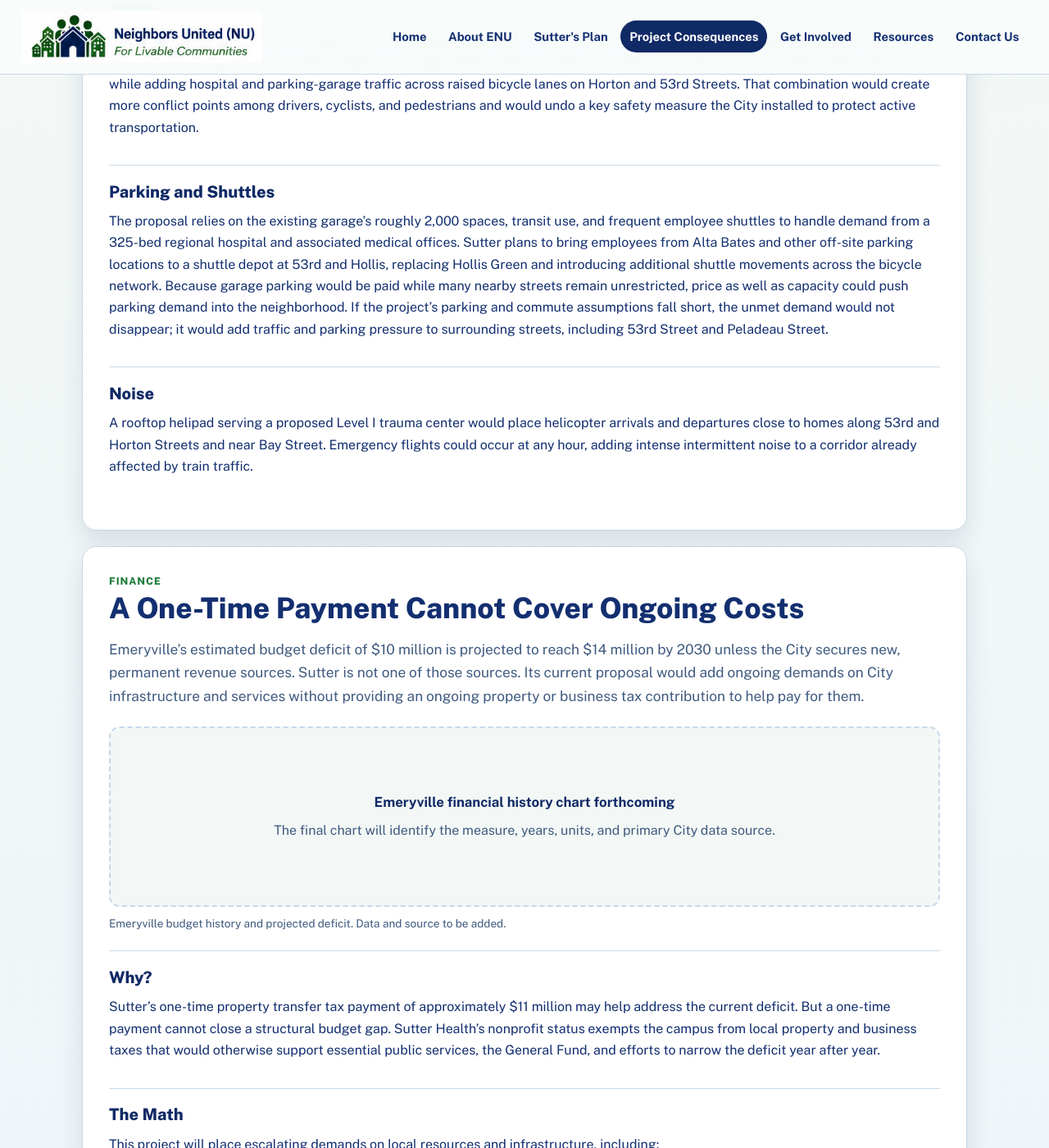
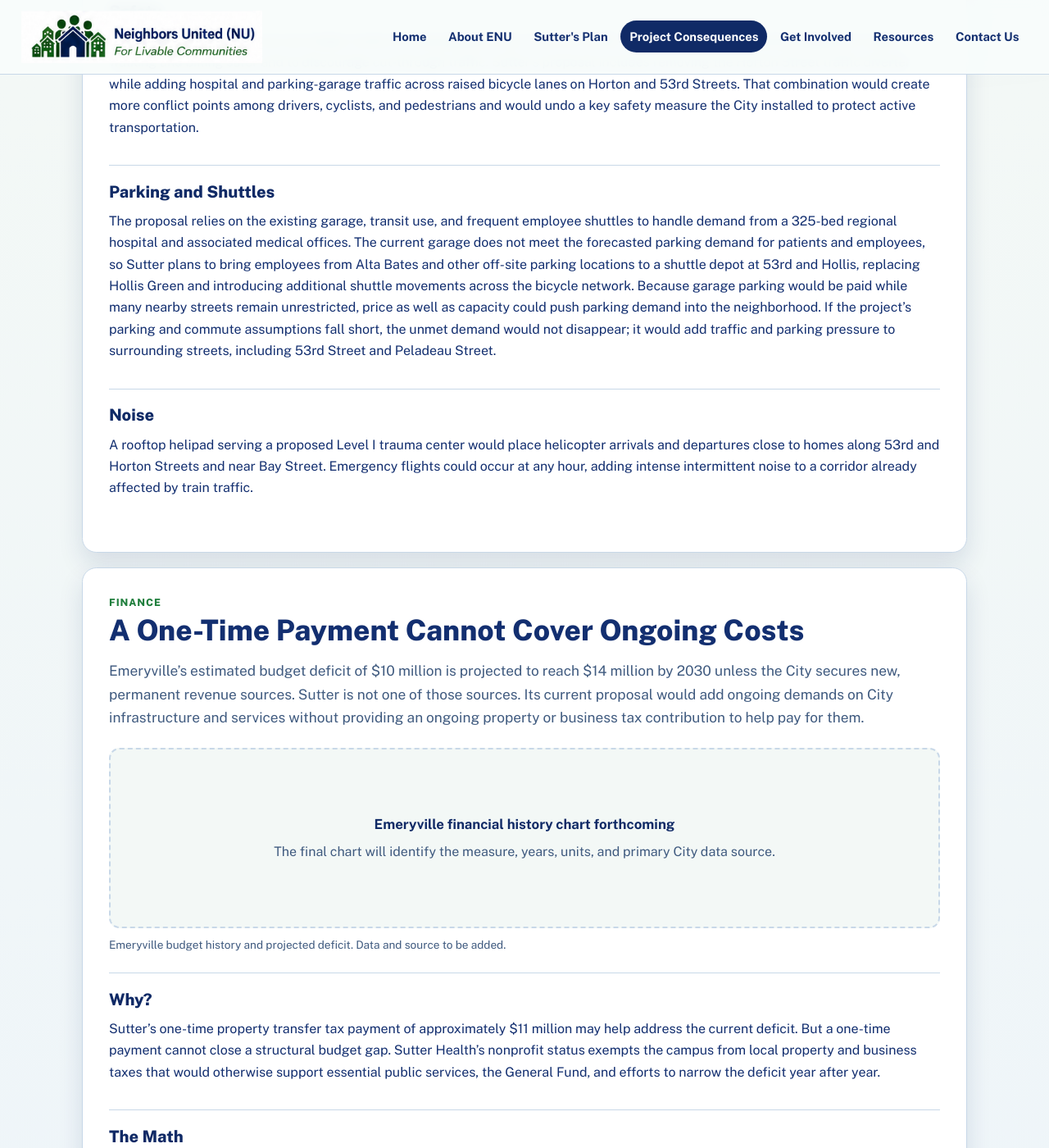
Before and after one commit to kcmasterpiece/neighbors-united, a Jekyll site: the page built from project-consequences.md, in a window 1280 px wide and 1400 px high, scrolled down 1503 px. Shown: the whole window at 82% size. Built offline with Jekyll 4.4.1, drawn with Linux system fonts in a browser that asks for light colours; some of the changed text lies outside the part shown.

Commit message:
Update parking language and trim Project Consequences tax paragraph

```diff
--- a/project-consequences.md
+++ b/project-consequences.md
@@ -79,15 +79,16 @@
     <section class="consequence-topic">
       <h3>Parking and Shuttles</h3>
       <p>
-        The proposal relies on the existing garage’s roughly 2,000 spaces, transit use, and frequent
-        employee shuttles to handle demand from a 325-bed regional hospital and associated medical
-        offices. Sutter plans to bring employees from Alta Bates and other off-site parking locations
-        to a shuttle depot at 53rd and Hollis, replacing Hollis Green and introducing additional
-        shuttle movements across the bicycle network. Because garage parking would be paid while
-        many nearby streets remain unrestricted, price as well as capacity could push parking demand
-        into the neighborhood. If the project’s parking and commute assumptions fall short, the unmet
-        demand would not disappear; it would add traffic and parking pressure to surrounding streets,
-        including 53rd Street and Peladeau Street.
+        The proposal relies on the existing garage, transit use, and frequent employee shuttles to
+        handle demand from a 325-bed regional hospital and associated medical offices. The current
+        garage does not meet the forecasted parking demand for patients and employees, so Sutter plans
+        to bring employees from Alta Bates and other off-site parking locations to a shuttle depot at
+        53rd and Hollis, replacing Hollis Green and introducing additional shuttle movements across
+        the bicycle network. Because garage parking would be paid while many nearby streets remain
+        unrestricted, price as well as capacity could push parking demand into the neighborhood.
+        If the project’s parking and commute assumptions fall short, the unmet demand would not
+        disappear; it would add traffic and parking pressure to surrounding streets, including
+        53rd Street and Peladeau Street.
       </p>
     </section>
 
@@ -145,12 +146,6 @@
       The City must demonstrate how it can meet these new needs for staffing, equipment, and
       response capacity to serve the campus without reducing services elsewhere in Emeryville.
     </p>
-    <p>
-      Property tax also supports public institutions beyond Emeryville’s General Fund. Sutter’s
-      exemption means the new campus would not make the recurring property-tax contribution that a
-      taxable development could provide to Alameda County services, Emery Unified School District,
-      Peralta Community College District, and BART operations.
-    </p>
     <p class="closing-statement">
       An $11 million payment today does not answer who will pay the project’s bills in the years that follow.
     </p>
```
Also changed, not shown: project-overview.md (+4 -4 lines).
